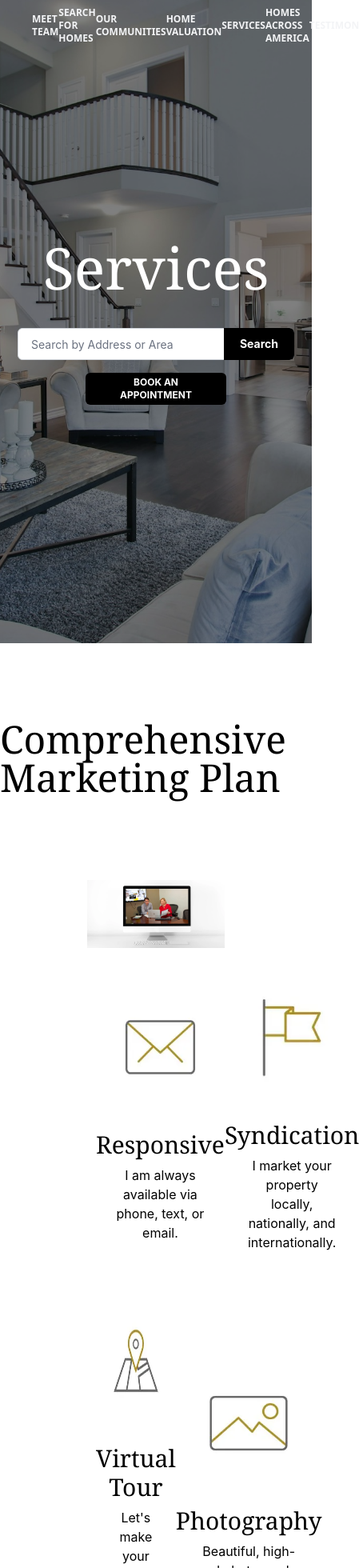
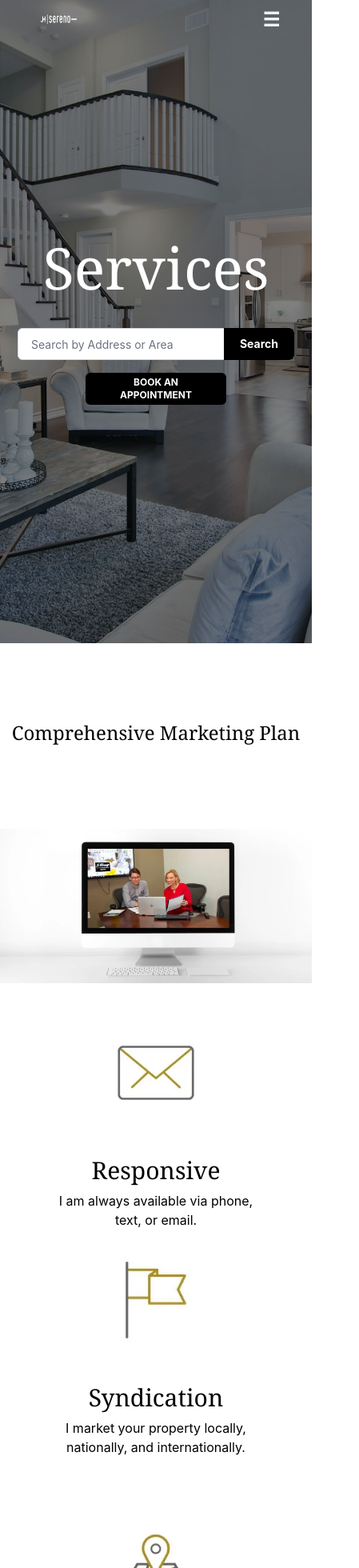
Before and after one commit to Miguelbesa24/Luxury-Presence---Project, a React (Create React App) app: page / in a window 390 px wide. Shown: the part 40-2000 px from the top of the page at 80% size, 449 px wide, since content can reach past the window. Built offline with nearby package versions, Linux system fonts and the light colour scheme.

Commit message:
responsive

```diff
--- a/package.json
+++ b/package.json
@@ -1,5 +1,5 @@
 {
-  "homepage": "https://github.com/Miguelbesa24/Luxury-Presence---Project.git",
+  "homepage": "https://miguelbesa24.github.io/Luxury-Presence---Project/",
   "name": "services",
   "version": "0.1.0",
   "private": true,
--- a/src/components/services.jsx
+++ b/src/components/services.jsx
@@ -1,4 +1,4 @@
-import React, { useEffect } from 'react';
+import React, { useState, useEffect } from 'react';
 import Logo from "../assets/jhsereno-light.png";
 import BG from "../assets/ServiceBG.png";
 import envelope from"../assets/envelope.png";
@@ -7,8 +7,13 @@ import map from"../assets/map.png";
 import photo from"../assets/photo.png";
 import desktop from"../assets/desktop.png";
 
+const Services = () => {
+  const [isMenuOpen, setIsMenuOpen] = useState(false);
 
-const Services = () => {
+  const toggleMenu = () => {
+    setIsMenuOpen(!isMenuOpen);
+  };
+
   useEffect(() => {
     const handleScroll = () => {
       const navbar = document.getElementById('navbar');
@@ -21,7 +26,6 @@ const Services = () => {
 
     window.addEventListener('scroll', handleScroll);
 
-
     return () => {
       window.removeEventListener('scroll', handleScroll);
     };
@@ -31,9 +35,10 @@ const Services = () => {
     <div>
       <nav id="navbar" className="fixed top-0 w-full z-10 bg-transparent px-10 pt-12">
         <div className="flex justify-between items-center text-gray-100 font-sans font-bold text-xs pb-4">
-          <div>
-            <img src={Logo} alt="Logo" className="w-18 h-3" />
+          <div className="flex items-center">
+            <img src={Logo} alt="Logo" className="w-18 h-3 pr-4" />
           </div>
+          <div className="hidden md:flex space-x-8">
             <a href="#meet-team" className="hover:text-gray-400 hover-underline-offset transition duration-100">MEET TEAM</a>
             <a href="#search-homes" className="hover:text-gray-400 hover-underline-offset transition duration-100">SEARCH FOR HOMES</a>
             <a href="#our-communities" className="hover:text-gray-400 hover-underline-offset transition duration-100">OUR COMMUNITIES</a>
@@ -43,7 +48,36 @@ const Services = () => {
             <a href="#testimonials" className="hover:text-gray-400 hover-underline-offset transition duration-100">TESTIMONIALS</a>
             <a href="#contact-us" className="hover:text-gray-400 hover-underline-offset transition duration-100">CONTACT US</a>
           </div>
+          <div className="md:hidden flex justify-end items-center w-full">
+
+            <button onClick={toggleMenu} className="text-2xl focus:outline-none">
+              &#9776;
+            </button>
+          </div>
+        </div>
       </nav>
+      {isMenuOpen && (
+  <nav className="fixed top-0 left-0 w-full bg-gray-800 shadow-md z-20 md:hidden">
+    <div className="flex flex-col p-6 text-xl text-gray-100">
+      <div className="flex justify-end">
+        <button onClick={toggleMenu} className="text-2xl font-bold text-gray-100 focus:outline-none">
+          &times;
+        </button>
+      </div>
+      <a href="#meet-team" onClick={toggleMenu} className="hover:text-gray-400 mt-4">MEET TEAM</a>
+      <a href="#search-homes" onClick={toggleMenu} className="hover:text-gray-400 mt-2">SEARCH FOR HOMES</a>
+      <a href="#our-communities" onClick={toggleMenu} className="hover:text-gray-400 mt-2">OUR COMMUNITIES</a>
+      <a href="#home-valuation" onClick={toggleMenu} className="hover:text-gray-400 mt-2">HOME VALUATION</a>
+      <a href="#services" onClick={toggleMenu} className="hover:text-gray-400 mt-2">SERVICES</a>
+      <a href="#homes-america" onClick={toggleMenu} className="hover:text-gray-400 mt-2">HOMES ACROSS AMERICA</a>
+      <a href="#testimonials" onClick={toggleMenu} className="hover:text-gray-400 mt-2">TESTIMONIALS</a>
+      <a href="#contact-us" onClick={toggleMenu} className="hover:text-gray-400 mt-2">CONTACT US</a>
+    </div>
+  </nav>
+)}
+
+
+
 
       <section
         id="services-page"
@@ -76,15 +110,15 @@ const Services = () => {
       </section>
 
       <section className="w-full min-h-screen pt-24">
-  <div className='text-5xl font-serif flex justify-center'>
+        <div className='text-2xl md:text-5xl font-serif flex justify-center'>
           Comprehensive Marketing Plan
         </div>
-  <div className='py-20 px-20'>
+        <div className='py-20 md:px-20'>
           <div className='flex justify-center py-6'>
-    <img src={desktop} alt="Desktop view" className="w-3/4" />
+            <img src={desktop} alt="Desktop view" className="w-full md:w-3/4 "  />
           </div>
 
-  <div className='flex flex-row justify-between items-center text-center ml-10 pr-10'>
+          <div className='flex flex-col md:flex-row justify-between items-center text-center ml-10 pr-10'>
             <div>
               <img src={envelope} alt="Responsive" className='w-44 h-44 mx-auto'/>
               <div className='font-serif text-3xl mt-4'>Responsive</div>
@@ -98,7 +132,7 @@ const Services = () => {
             </div>
           </div>
 
-  <div className='flex flex-row justify-between items-center text-center ml-10 pr-10 mt-12'>
+          <div className='flex flex-col md:flex-row justify-between items-center text-center ml-10 pr-10 mt-12'>
             <div>
               <img src={map} alt="Virtual Tour" className='w-44 h-44 mx-auto'/>
               <div className='font-serif text-3xl mt-4'>Virtual Tour</div>
@@ -112,10 +146,7 @@ const Services = () => {
             </div>
           </div>
         </div>
-
-
       </section>
-
     </div>
   );
 };
--- a/src/index.css
+++ b/src/index.css
@@ -16,9 +16,12 @@ code {
     monospace;
 }
 .nav-bg {
-  background-color: rgb(60, 60, 60); /* Adjust color and opacity as needed */
+  background-color: rgb(60, 60, 60);
 }
 
+.bg-gray-800 {
+  background-color: rgba(60, 60, 60);
+}
 .hover-underline-offset::after {
   content: "";
   display: block;
```
Lines whose indentation alone changed are shown as unchanged.
